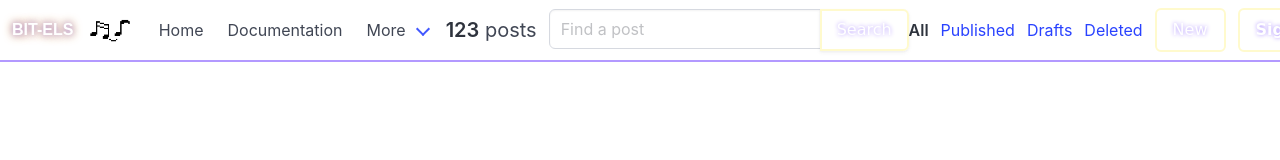
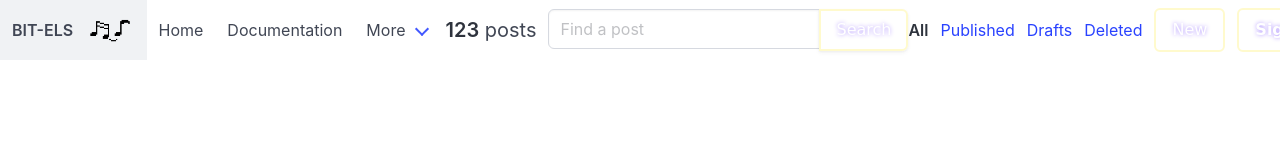
Before and after one commit to ValentinF27/Los-Bit-els-FIUBA, a plain HTML site: page Frontend/index.html in a window 1280 px wide. Shown: the top 160 px of the page. Drawn offline with nearby package versions, Linux system fonts and the light colour scheme.

Commit message:
se agrega .user-page

```diff
--- a/Frontend/style.css
+++ b/Frontend/style.css
@@ -47,13 +47,13 @@
 }
 
 /* NAVBAR */
-.navbar {
+.user-page .navbar {
   background: rgba(255,255,255,0.1);
   backdrop-filter: blur(8px);
   border-bottom: 2px solid var(--lila-suave);
 }
 
-.navbar-item h1 {
+.user-page .navbar-item h1 {
   font-family: 'Orbitron', sans-serif;
   font-weight: bold;
   color: var(--blanco);
```
